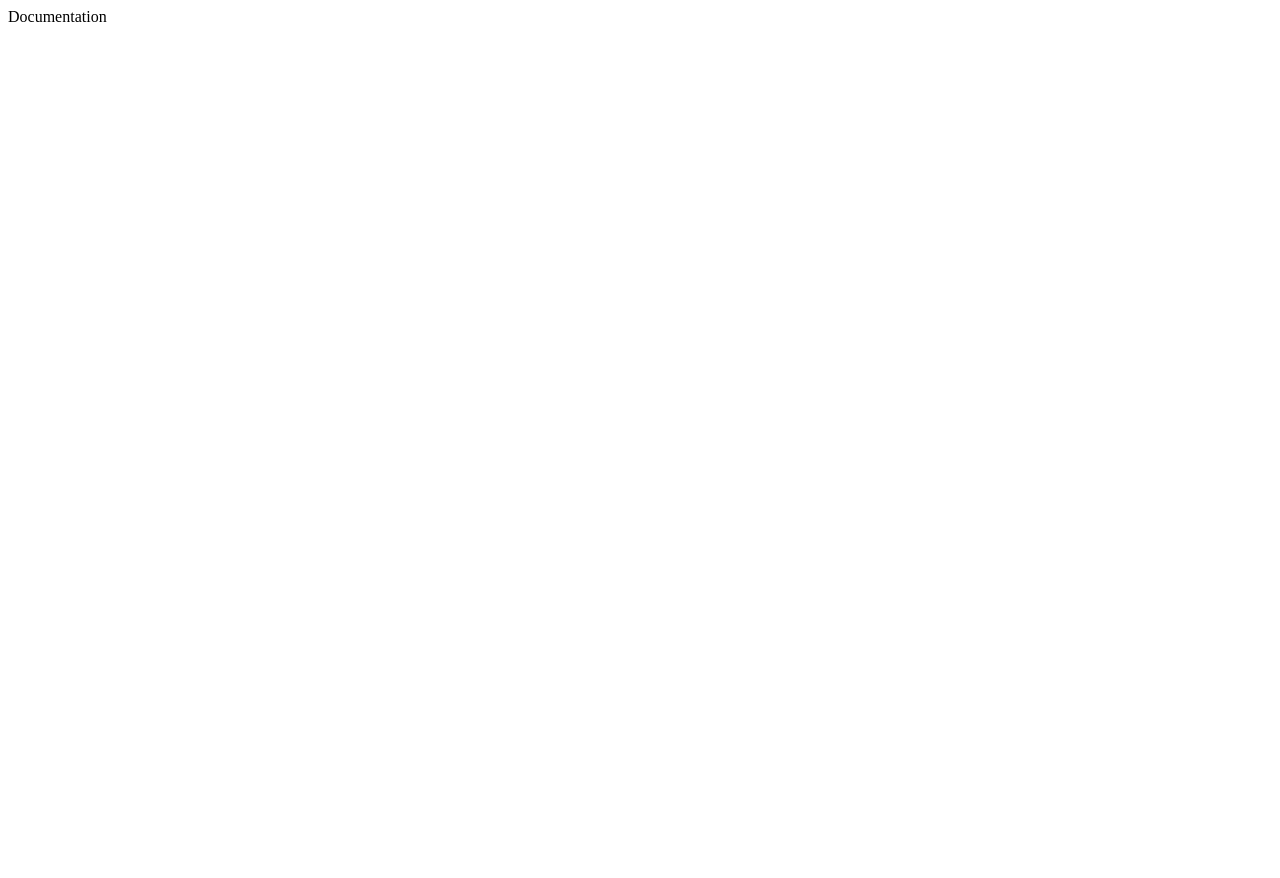
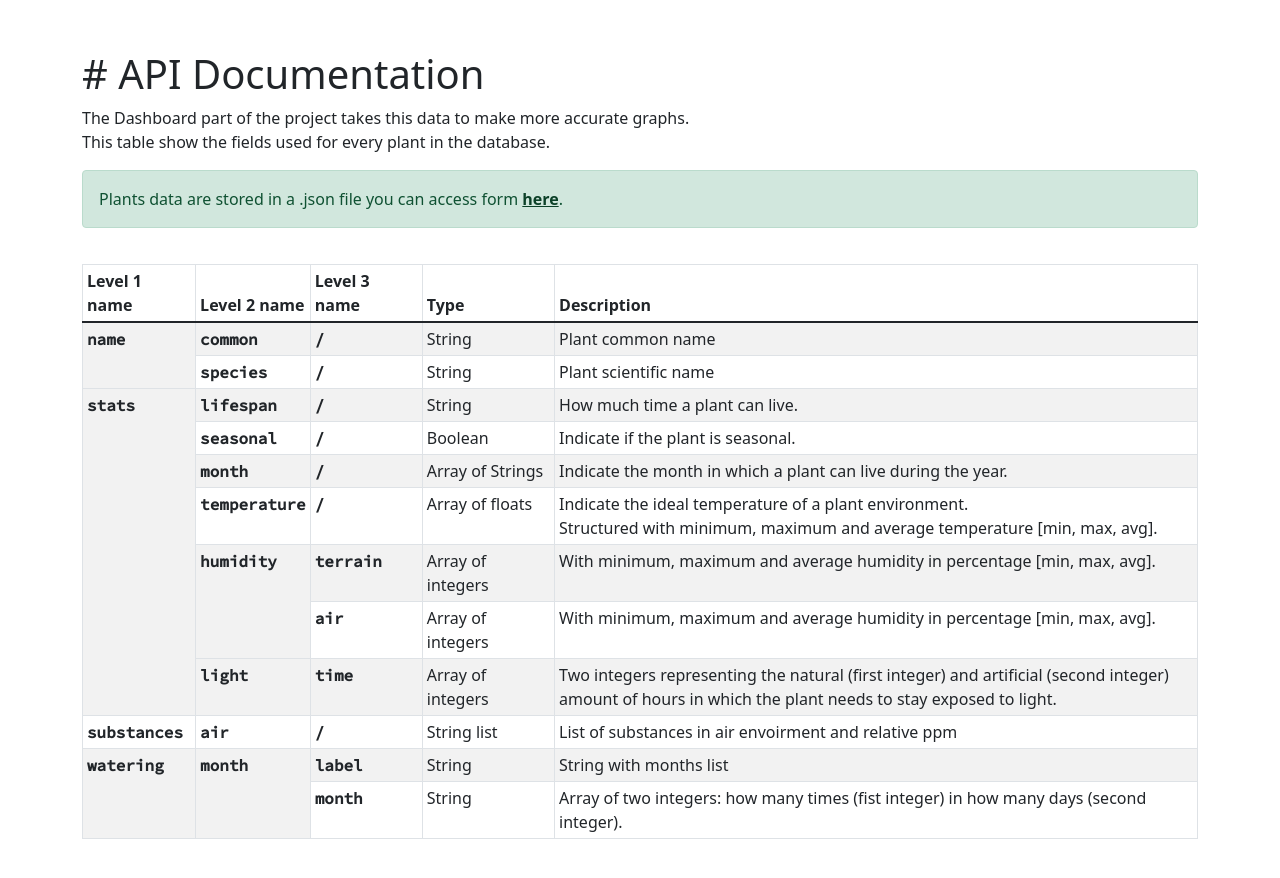
Before and after one commit to RaffaeleCrocco/ecog, a React (Create React App) app: page /documentation in a window 1280 px wide. Shown: the top 878 px of the page. Before the commit the page ends 800 px from the top, so only its background shows below. Built offline with nearby package versions, Linux system fonts and the light colour scheme.

Commit message:
Add API Documentation

```diff
--- a/package.json
+++ b/package.json
@@ -6,7 +6,10 @@
     "@testing-library/jest-dom": "^5.14.1",
     "@testing-library/react": "^11.2.7",
     "@testing-library/user-event": "^12.8.3",
+    "bootstrap": "^5.1.0",
+    "node-sass": "^6.0.1",
     "react": "^17.0.2",
+    "react-bootstrap": "^2.0.0-beta.6",
     "react-dom": "^17.0.2",
     "react-router-dom": "^5.3.0",
     "react-scripts": "4.0.3",
--- a/public/index.html
+++ b/public/index.html
@@ -24,7 +24,12 @@
       work correctly both with client-side routing and a non-root public URL.
       Learn how to configure a non-root public URL by running `npm run build`.
     -->
-    <title>React App</title>
+    <!-- Font code like -->
+    <link rel="preconnect" href="https://fonts.googleapis.com">
+    <link rel="preconnect" href="https://fonts.gstatic.com" crossorigin>
+    <link href="https://fonts.googleapis.com/css2?family=Source+Code+Pro:wght@300;500&display=swap" rel="stylesheet">
+
+    <title>EcoG</title>
   </head>
   <body>
     <noscript>You need to enable JavaScript to run this app.</noscript>
--- a/src/App.js
+++ b/src/App.js
@@ -1,7 +1,7 @@
 import Dashboard from './pages/Dashboard';
 import Documentation from './pages/Documentation';
 import {Route, BrowserRouter as Router} from "react-router-dom";
-
+import 'bootstrap/dist/css/bootstrap.min.css';
 function App() {
   return (
     <div>
--- a/src/pages/Dashboard.js
+++ b/src/pages/Dashboard.js
@@ -1,9 +1,13 @@
 import React from 'react';
+
+import { Container } from 'react-bootstrap';      //component
 
 const Dashboard = () => {
     return (
         <div>
-            Dashboard
+            <Container>
+                Dashboard
+            </Container>
         </div>
     );
 };
--- a/src/pages/Documentation.js
+++ b/src/pages/Documentation.js
@@ -1,9 +1,109 @@
 import React from 'react';
+
+import '../style/Documentation.scss'                     //style
+import { Container, Table, Alert } from 'react-bootstrap';      //component
 
 const Documentation = () => {
     return (
         <div>
-            Documentation
+            <Container>
+                <h1 className="doc-paragraph" variant="primary"># API Documentation</h1>
+                <p>
+                    The Dashboard part of the project takes this data to make more accurate graphs. <br/>
+                    This table show the fields used for every plant in the database.
+                </p>
+                <Alert variant="success">
+                    Plants data are stored in a .json file you can access form <Alert.Link href="#">here</Alert.Link>.
+                </Alert>
+                <Table className="doc-table" striped bordered hover responsive size="sm">
+                <thead>
+                    <tr>
+                        <th>Level 1 name</th>
+                        <th>Level 2 name</th>
+                        <th>Level 3 name</th>
+                        <th>Type</th>
+                        <th>Description</th>
+                    </tr>
+                </thead>
+                <tbody>
+                    <tr>
+                        <td rowSpan="2" className="code-like">name</td>
+                        <td className="code-like">common</td>
+                        <td className="code-like">/</td>
+                        <td>String</td>
+                        <td>Plant common name</td>
+                    </tr>
+                    <tr>
+                        <td className="code-like">species</td>
+                        <td className="code-like">/</td>
+                        <td>String</td>
+                        <td>Plant scientific name</td>
+                    </tr>
+                    <tr>
+                        <td rowSpan="7" className="code-like">stats</td>
+                        <td className="code-like">lifespan</td>
+                        <td className="code-like">/</td>
+                        <td>String</td>
+                        <td>How much time a plant can live.</td>
+                    </tr>
+                    <tr>
+                        <td className="code-like">seasonal</td>
+                        <td className="code-like">/</td>
+                        <td>Boolean</td>
+                        <td>Indicate if the plant is seasonal.</td>
+                    </tr>
+                    <tr>
+                        <td className="code-like">month</td>
+                        <td className="code-like">/</td>
+                        <td>Array of Strings</td>
+                        <td>Indicate the month in which a plant can live during the year.</td>
+                    </tr>
+                    <tr>
+                        <td className="code-like">temperature</td>
+                        <td className="code-like">/</td>
+                        <td>Array of floats</td>
+                        <td>Indicate the ideal temperature of a plant environment. <br/> Structured with minimum, maximum and average temperature [min, max, avg].</td>
+                    </tr>
+                    <tr>
+                        <td rowSpan="2" className="code-like">humidity</td>
+                        <td className="code-like">terrain</td>
+                        <td>Array of integers</td>
+                        <td>With minimum, maximum and average humidity in percentage [min, max, avg].</td>
+                    </tr>
+                    <tr>
+                        <td className="code-like">air</td>
+                        <td>Array of integers</td>
+                        <td>With minimum, maximum and average humidity in percentage [min, max, avg].</td>
+                    </tr>
+                    <tr>
+                        <td className="code-like">light</td>
+                        <td className="code-like">time</td>
+                        <td>Array of integers</td>
+                        <td>Two integers representing the natural (first integer) and artificial (second integer) <br/> amount of hours in which the plant needs to stay exposed to light.</td>
+                    </tr>
+                    <tr>
+                        <td className="code-like">substances</td>
+                        <td className="code-like">air</td>
+                        <td className="code-like">/</td>
+                        <td>String list</td>
+                        <td>List of substances in air envoirment and relative ppm</td>
+                    </tr>
+                    <tr>
+                        <td rowSpan="2" className="code-like">watering</td>
+                        <td rowSpan="2" className="code-like">month</td>
+                        <td className="code-like">label</td>
+                        <td>String</td>
+                        <td>String with months list</td>
+                    </tr>
+                    <tr>
+                        <td className="code-like">month</td>
+                        <td>String</td>
+                        <td>Array of two integers: how many times (fist integer) in how many days (second integer).</td>
+                    </tr>
+                </tbody>
+                </Table>
+                <br/><br/><br/>
+            </Container>
         </div>
     );
 };
--- /dev/null
+++ b/src/style/Documentation.scss
@@ -0,0 +1,12 @@
+.code-like{
+    font-family: 'Source Code Pro', monospace;
+    font-weight: 600
+}
+
+.doc-paragraph{
+    padding-top: 50px;
+}
+
+.doc-table{
+    margin-top: 20px;
+}
```
Also changed, not shown: 1 other file (tests, documents, lock files or other folders).
